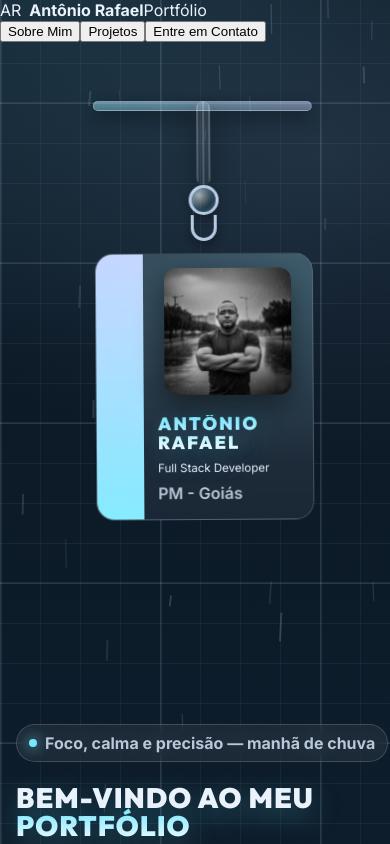
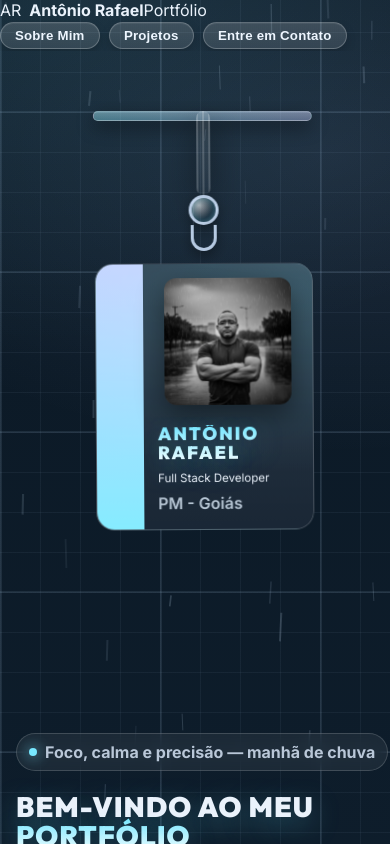
Before and after one commit to Ald3b4r4n/AntonioRafael, a React (Vite) app: page / in a window 390 px wide. Built offline with nearby package versions, Linux system fonts and the light colour scheme.

Commit message:
testes e mudanças resposividades de novo

```diff
--- a/src/components/Nav.module.css
+++ b/src/components/Nav.module.css
@@ -1,4 +1,5 @@
-/* Barra de navegação “chips” — proporcional e elegante no mobile e desktop */
+/* Mantém o visual dos chips como antes, apenas com escalas responsivas e sem deformar no mobile */
+
 .nav {
   position: sticky;
   top: env(safe-area-inset-top, 0px);
@@ -13,24 +14,22 @@
   backdrop-filter: blur(6px);
   -webkit-backdrop-filter: blur(6px);
   border-bottom: 1px solid rgba(255, 255, 255, 0.06);
-  box-shadow: 0 2px 16px rgba(0, 0, 0, 0.25);
 }
 
-.navInner {
+.row {
   max-width: 1120px;
   margin: 0 auto;
-  display: grid;
-  grid-template-columns: 1fr auto;
+  display: flex;
   align-items: center;
-  gap: 8px;
+  gap: 10px;
 }
 
-/* Marca/título à esquerda (trunca com elegância no mobile) */
+/* Marca à esquerda (trunca com elegância no mobile) */
 .brand {
   display: flex;
   align-items: center;
   gap: 8px;
-  min-width: 0; /* permite truncar */
+  min-width: 0;
 }
 .brandLogo {
   width: 28px;
@@ -42,6 +41,7 @@
   font-weight: 900;
   display: grid;
   place-items: center;
+  font-size: 14px;
 }
 .brandText {
   color: #eaf3ff;
@@ -53,56 +53,89 @@
   text-overflow: ellipsis;
 }
 
-/* Lista de links à direita (scroll horizontal suave no mobile) */
-.navList {
+/* Chips à direita — aparência original, só que responsiva */
+.tabs {
+  margin-left: auto;
   display: flex;
   align-items: center;
-  gap: clamp(6px, 2.6vw, 12px);
-  overflow-x: auto;
-  overscroll-behavior-x: contain;
-  scrollbar-width: none;
-  -ms-overflow-style: none;
-  padding: 2px 0;
-}
-.navList::-webkit-scrollbar {
-  display: none;
+  gap: clamp(6px, 2.4vw, 12px);
+  flex-wrap: wrap; /* no desktop pode quebrar em 2 linhas se preciso */
 }
 
-.navLink {
+/* Chip (“como era”), com escalas via clamp */
+.tab {
   display: inline-flex;
   align-items: center;
   justify-content: center;
-  padding: clamp(6px, 1.8vw, 10px) clamp(10px, 3.4vw, 16px);
+  padding: clamp(6px, 1.8vw, 10px) clamp(10px, 3.2vw, 16px);
   border-radius: 999px;
-  border: 1px solid rgba(255, 255, 255, 0.18);
-  background: rgba(255, 255, 255, 0.07);
+  border: 1px solid rgba(255, 255, 255, 0.22);
+  background: linear-gradient(
+      180deg,
+      rgba(255, 255, 255, 0.1),
+      rgba(255, 255, 255, 0.05)
+    ),
+    rgba(255, 255, 255, 0.06);
   color: #eef6ff;
   text-decoration: none;
   font-weight: 800;
-  font-size: clamp(12px, 3.2vw, 14px);
+  font-size: clamp(12px, 3.1vw, 14px);
   line-height: 1;
   letter-spacing: 0.2px;
-  box-shadow: 0 2px 10px rgba(0, 0, 0, 0.18) inset,
+  box-shadow: inset 0 1px 0 rgba(255, 255, 255, 0.06),
     0 4px 10px rgba(0, 0, 0, 0.18);
   transition: background 0.2s ease, border-color 0.2s ease, transform 0.15s ease;
   white-space: nowrap;
 }
-.navLink:active {
+.tab:active {
   transform: translateY(1px);
 }
-.navLink[aria-current="page"],
-.navLink:hover {
-  background: rgba(168, 219, 255, 0.18);
+.tab[aria-current="page"],
+.tab:hover {
+  background: linear-gradient(
+      180deg,
+      rgba(168, 219, 255, 0.18),
+      rgba(168, 219, 255, 0.08)
+    ),
+    rgba(255, 255, 255, 0.08);
   border-color: rgba(168, 219, 255, 0.45);
 }
 
-/* Quebra suave em telas muito estreitas */
+/* Mobile: preserva o visual original, mas garante proporção e evita “apertar”
+   - A barra vira duas linhas (brand em cima, chips abaixo) OU
+   - Scroll horizontal suave (preferência aqui) */
+@media (max-width: 600px) {
+  .row {
+    gap: 8px;
+  }
+  .tabs {
+    flex-wrap: nowrap; /* não quebra; vira carrossel horizontal */
+    overflow-x: auto;
+    overscroll-behavior-x: contain;
+    scrollbar-width: none;
+    -ms-overflow-style: none;
+    padding: 2px 0;
+    max-width: 100%;
+  }
+  .tabs::-webkit-scrollbar {
+    display: none;
+  }
+
+  /* Mantém o chip no mesmo estilo, só escalando um pouco menos */
+  .tab {
+    font-size: clamp(12px, 3.4vw, 13.5px);
+    padding: 6px clamp(10px, 3.6vw, 14px);
+  }
+}
+
+/* Telas muito estreitas */
 @media (max-width: 380px) {
   .brandLogo {
     width: 26px;
     height: 26px;
+    font-size: 13px;
   }
-  .navLink {
+  .tab {
     font-size: 12px;
     padding: 6px 10px;
   }
--- a/src/pages/Projects.module.css
+++ b/src/pages/Projects.module.css
@@ -1,10 +1,10 @@
-/* Grade dos projetos — evita clip no hover do primeiro card */
+/* Garante que o primeiro cartão tenha espaço para “subir” no hover sem perder a borda */
 .grid {
   display: grid;
   grid-template-columns: 1fr;
   gap: clamp(12px, 2.6vw, 18px);
-  overflow: visible; /* IMPORTANT: não corta a borda ao “subir” */
-  padding-top: 2px; /* folga mínima para hover do primeiro */
+  overflow: visible; /* não corta o hover */
+  padding-top: 4px; /* folga mínima para o 1º card */
 }
 
 @media (min-width: 780px) {
@@ -13,7 +13,6 @@
   }
 }
 
-/* Cartão do projeto */
 .card {
   position: relative;
   display: block;
@@ -33,20 +32,20 @@
   transform: translateY(0);
   will-change: transform, box-shadow, border-color;
   transition: transform 0.2s ease, box-shadow 0.2s ease, border-color 0.2s ease;
-  /* manter borda visível sempre */
-  background-clip: padding-box;
+  background-clip: padding-box; /* mantém a borda visível */
   isolation: isolate;
 }
 
 .card:hover,
 .card:focus-visible {
-  transform: translateY(-6px);
+  transform: translateY(
+    -6px
+  ); /* pode reduzir para -4px se preferir menos movimento */
   box-shadow: 0 10px 28px rgba(0, 0, 0, 0.35);
   border-color: rgba(168, 219, 255, 0.55);
   outline: none;
 }
 
-/* Cabeçalho do card */
 .head {
   display: flex;
   align-items: baseline;
@@ -65,8 +64,6 @@
   font-weight: 800;
   font-size: clamp(12px, 2.2vw, 14px);
 }
-
-/* Texto */
 .card p {
   margin: 0;
   color: #d5e4f6;
@@ -74,13 +71,12 @@
   line-height: 1.35;
 }
 
-/* Overlay/grid decorativo (se você usa) não cobre a borda */
 .gridOverlay {
   position: absolute;
   inset: 0;
   border-radius: inherit;
   pointer-events: none;
-  z-index: -1; /* atrás do cartão para não “apagar” a borda */
+  z-index: -1; /* atrás do cartão para não “apagar” a borda ao subir */
   mask-image: radial-gradient(120% 120% at 50% 20%, #000 60%, transparent 100%);
   opacity: 0.65;
 }
```
